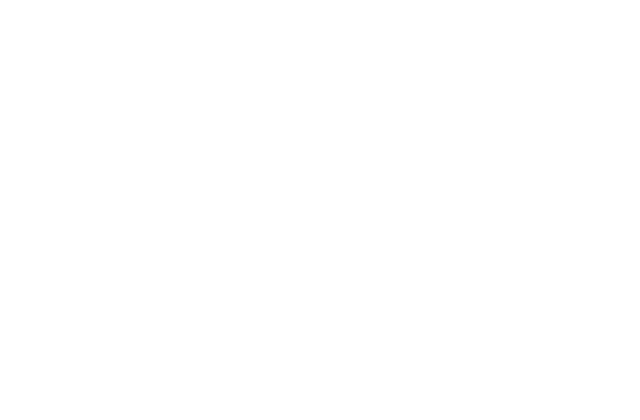
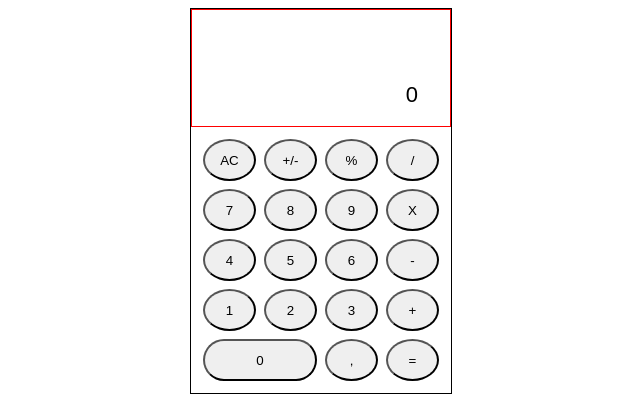
Before and after one commit to Celdama/calculator_js, a website: page index.html in a window 1280 px wide. Shown: the whole page, without its empty margins (319-959 px from the left). Drawn offline with Linux system fonts and the light colour scheme.

Commit message:
using css grid to create calculator ui

```diff
--- a/index.html
+++ b/index.html
@@ -9,5 +9,33 @@
   <script src="app.js" defer></script>
 </head>
 <body>
+  <div id="app">
+    <div id="calculator">
+      <div class="display">
+        <span id="display-result">0</span>
+      </div>
+      <div class="buttons">
+        <button id="clearBtn">AC</button>
+        <button>+/-</button>
+        <button>%</button>
+        <button>/</button>
+        <button>7</button>
+        <button>8</button>
+        <button>9</button>
+        <button>X</button>
+        <button>4</button>
+        <button>5</button>
+        <button>6</button>
+        <button>-</button>
+        <button>1</button>
+        <button>2</button>
+        <button>3</button>
+        <button>+</button>
+        <button class="test">0</button>
+        <button>,</button>
+        <button>=</button>
+      </div>
+    </div>
+  </div>
 </body>
 </html>
--- a/style.css
+++ b/style.css
@@ -0,0 +1,44 @@
+html {
+  margin: 0;
+  padding: 0;
+  font-family: sans-serif;
+}
+
+#app {
+  display: flex;
+  justify-content: center;
+}
+
+#calculator {
+  width: 260px;
+  border: 1px solid black;
+}
+
+.display {
+  border: 1px solid red;
+  height: 80px;
+  display: flex;
+  justify-content: end;
+  align-items: flex-end;
+  padding: 18px 32px;
+  font-size: 22px;
+}
+
+.buttons {
+  padding: 12px;
+  display: grid;
+  grid-template-columns: repeat(4, 1fr);
+  grid-template-rows: repeat(5, 1fr);
+  gap: 0.5rem;
+}
+
+button {
+  height: 42px;
+  border-radius: 50%;
+}
+
+.test {
+  grid-column-start: 1;
+  grid-column-end: 3;
+  border-radius: 40px;
+}
```
